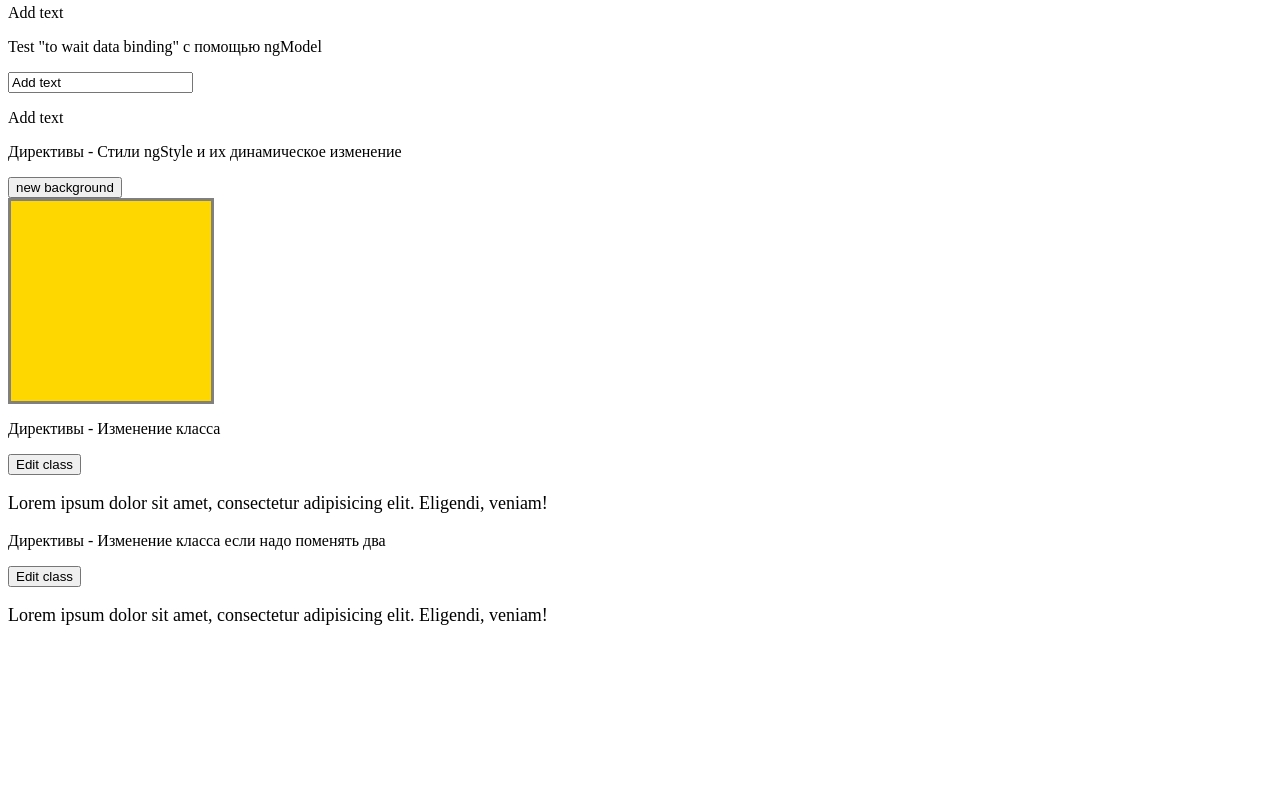
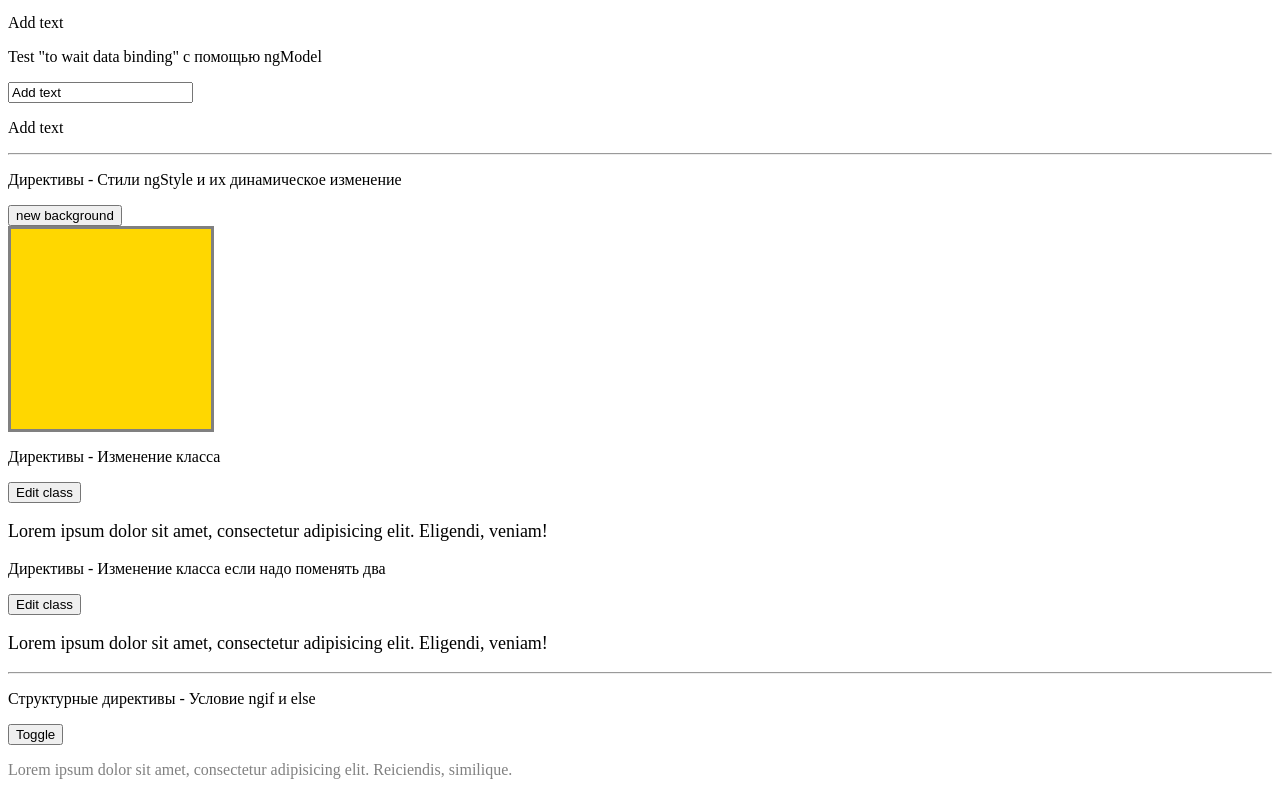
Before and after one commit to FuriticuS/shopAngular, an Angular app: page / in a window 1280 px wide. Shown: the part 460-1255 px from the top of the page. Before the commit the page ends 1104 px from the top, so only its background shows below. Built offline with nearby package versions, Linux system fonts and the light colour scheme.

Commit message:
add directives ngIf and else and add new ng-template with #id

```diff
--- a/src/app/app.component.html
+++ b/src/app/app.component.html
@@ -13,11 +13,15 @@
 
   <button (click)="onClickBtn()">Click</button>
 </div>
-
+<hr>
 <div class="test-binding">
   <app-post-three></app-post-three>
 </div>
-
+<hr>
 <div class="directives">
   <app-post-five></app-post-five>
 </div>
+<hr>
+<div class="directives">
+  <app-post-six></app-post-six>
+</div>
--- a/src/app/app.module.ts
+++ b/src/app/app.module.ts
@@ -8,6 +8,7 @@ import { PostThreeComponent } from './post-three/post-three.component';
 import {PostFourComponent} from "./post-four/postFour.component";
 import {FormsModule} from "@angular/forms";
 import { PostFiveComponent } from './post-five/post-five.component';
+import { PostSixComponent } from './post-six/post-six.component';
 
 @NgModule({
   declarations: [
@@ -16,7 +17,8 @@ import { PostFiveComponent } from './post-five/post-five.component';
     PostTwoComponent,
     PostThreeComponent,
     PostFourComponent,
-    PostFiveComponent
+    PostFiveComponent,
+    PostSixComponent
   ],
   imports: [
     BrowserModule,
--- /dev/null
+++ b/src/app/post-six/post-six.component.html
@@ -0,0 +1,11 @@
+<p>Структурные директивы - Условие ngif и else</p>
+
+<div>
+  <button (click)="toggleFont = !toggleFont">Toggle</button>
+  <p *ngIf="toggleFont; else blueClass;" class="red">Lorem ipsum dolor sit amet, consectetur adipisicing elit. Debitis, soluta.</p>
+
+  <ng-template #blueClass>
+    <p class="blue">Lorem ipsum dolor sit amet, consectetur adipisicing elit. Reiciendis, similique.</p>
+  </ng-template>
+
+</div>
--- /dev/null
+++ b/src/app/post-six/post-six.component.scss
@@ -0,0 +1,10 @@
+.red {
+  color: red;
+}
+.blue {
+  color: blue;
+}
+
+.blue {
+  color: gray;
+}
--- /dev/null
+++ b/src/app/post-six/post-six.component.ts
@@ -0,0 +1,10 @@
+import { Component } from '@angular/core';
+
+@Component({
+  selector: 'app-post-six',
+  templateUrl: './post-six.component.html',
+  styleUrls: ['./post-six.component.scss']
+})
+export class PostSixComponent {
+  toggleFont = false
+}
```
